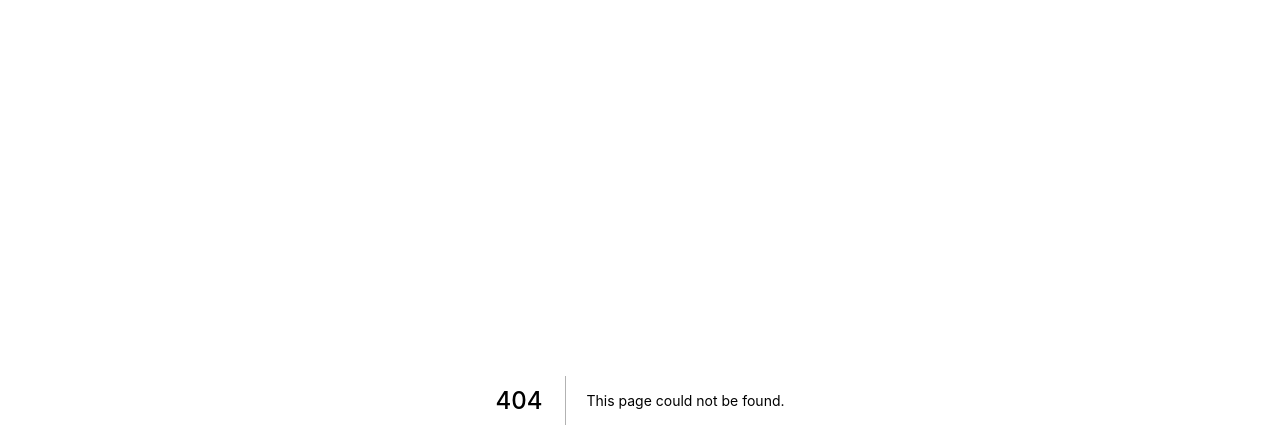
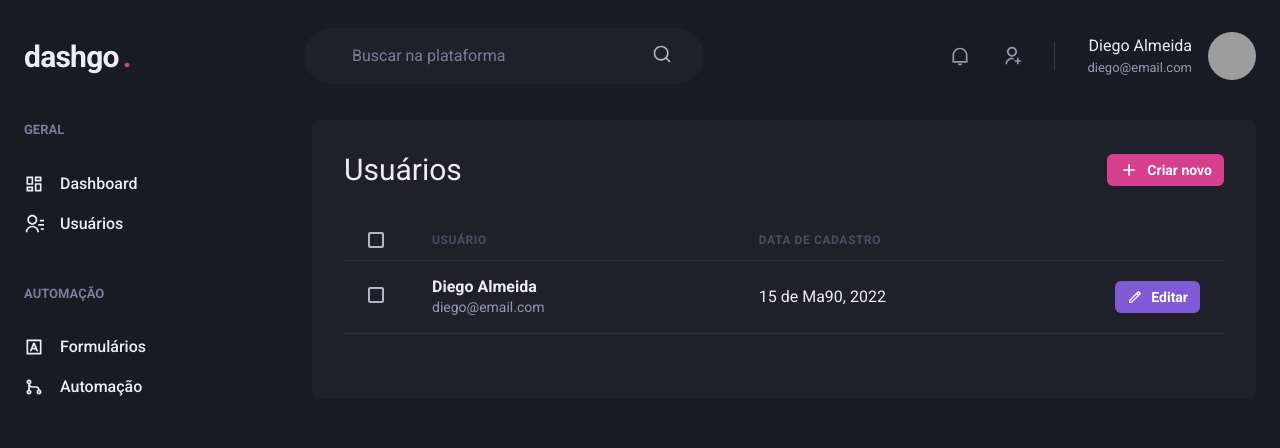
Before and after one commit to diegoalmda/rjs-ignite-dashboard-nextJS-ChakraUI, a Next.js app: page /users in a window 1280 px wide. Before the commit this address had no page. Shown: the top 448 px of the page. Built offline with nearby package versions, Linux system fonts and the light colour scheme; grey boxes are pictures that could not be loaded.

Commit message:
Created users index page

```diff
--- a/package.json
+++ b/package.json
@@ -13,9 +13,11 @@
     "@chakra-ui/react": "^2.0.2",
     "@emotion/react": "^11.9.0",
     "@emotion/styled": "^11.8.1",
+    "apexcharts": "^3.35.2",
     "framer-motion": "^6.3.3",
     "next": "12.1.6",
     "react": "18.1.0",
+    "react-apexcharts": "^1.4.0",
     "react-dom": "18.1.0",
     "react-icons": "^4.3.1"
   },
--- a/src/components/Sidebar.tsx
+++ b/src/components/Sidebar.tsx
@@ -8,11 +8,11 @@
         <Box>
           <Text fontWeight="bold" color="gray.400" fontSize="small">GERAL</Text>
           <Stack spacing="4" mt="8" align="stretch">
-            <Link display="flex" textAlign="center">
+            <Link display="flex" alignItems="center">
               <Icon as={RiDashboardLine} fontSize="20" />
               <Text ml="4" fontWeight="medium">Dashboard</Text>
             </Link>
-            <Link display="flex" textAlign="center">
+            <Link display="flex" alignItems="center">
               <Icon as={RiContactsLine} fontSize="20" />
               <Text ml="4" fontWeight="medium">Usuários</Text>
             </Link>
@@ -21,11 +21,11 @@
         <Box>
           <Text fontWeight="bold" color="gray.400" fontSize="small">AUTOMAÇÃO</Text>
           <Stack spacing="4" mt="8" align="stretch">
-            <Link display="flex" textAlign="center">
+            <Link display="flex" alignItems="center">
               <Icon as={RiInputMethodLine} fontSize="20" />
               <Text ml="4" fontWeight="medium">Formulários</Text>
             </Link>
-            <Link display="flex" textAlign="center">
+            <Link display="flex" alignItems="center">
               <Icon as={RiGitMergeLine} fontSize="20" />
               <Text ml="4" fontWeight="medium">Automação</Text>
             </Link>
--- /dev/null
+++ b/src/pages/users/index.tsx
@@ -0,0 +1,70 @@
+import { Box, Button, Checkbox, Flex, Heading, Icon, Table, Tbody, Td, Text, Th, Thead, Tr } from "@chakra-ui/react";
+import { RiAddLine, RiPencilLine } from "react-icons/ri";
+import { Header } from "../../components/Header";
+import { Sidebar } from "../../components/Sidebar";
+
+export default function UserList() {
+  return (
+    <Box>
+      <Header />
+
+      <Flex w="100%" my="6" maxWidth={1480} mx="auto" px="6">
+        <Sidebar />
+
+        <Box flex="1" borderRadius={8} bg="gray.800" p="8">
+          <Flex mb="8" justify="space-between" alignItems="center">
+            <Heading size="lg" fontWeight="normal">Usuários</Heading>
+
+            <Button
+              as="a"
+              size="sm"
+              fontSize="sm"
+              colorScheme="pink"
+              leftIcon={<Icon as={RiAddLine} fontSize="20" />}
+            >
+              Criar novo
+            </Button>
+          </Flex>
+
+          <Table colorScheme="whiteAlpha">
+            <Thead>
+              <Tr>
+                <Th px="6" color="gray.300" width="8">
+                  <Checkbox colorScheme="pink" />
+                </Th>
+                <Th>Usuário</Th>
+                <Th>Data de cadastro</Th>
+                <Th width="8"></Th>
+              </Tr>
+            </Thead>
+            <Tbody>
+              <Tr>
+                <Td px="6">
+                  <Checkbox colorScheme="pink" />
+                </Td>
+                <Td>
+                  <Box>
+                    <Text fontWeight="bold">Diego Almeida</Text>
+                    <Text fontSize="sm" color="gray.300">diego@email.com</Text>
+                  </Box>
+                </Td>
+                <Td>15 de Ma90, 2022</Td>
+                <Td>
+                <Button
+              as="a"
+              size="sm"
+              fontSize="sm"
+              colorScheme="purple"
+              leftIcon={<Icon as={RiPencilLine} fontSize="16" />}
+            >
+              Editar
+            </Button>
+                </Td>
+              </Tr>
+            </Tbody>
+          </Table>
+        </Box>
+      </Flex>
+    </Box>
+  )
+}
```
Also changed, not shown: src/pages/dashboard.tsx (+79 -1 lines), 1 other file (tests, documents, lock files or other folders).
